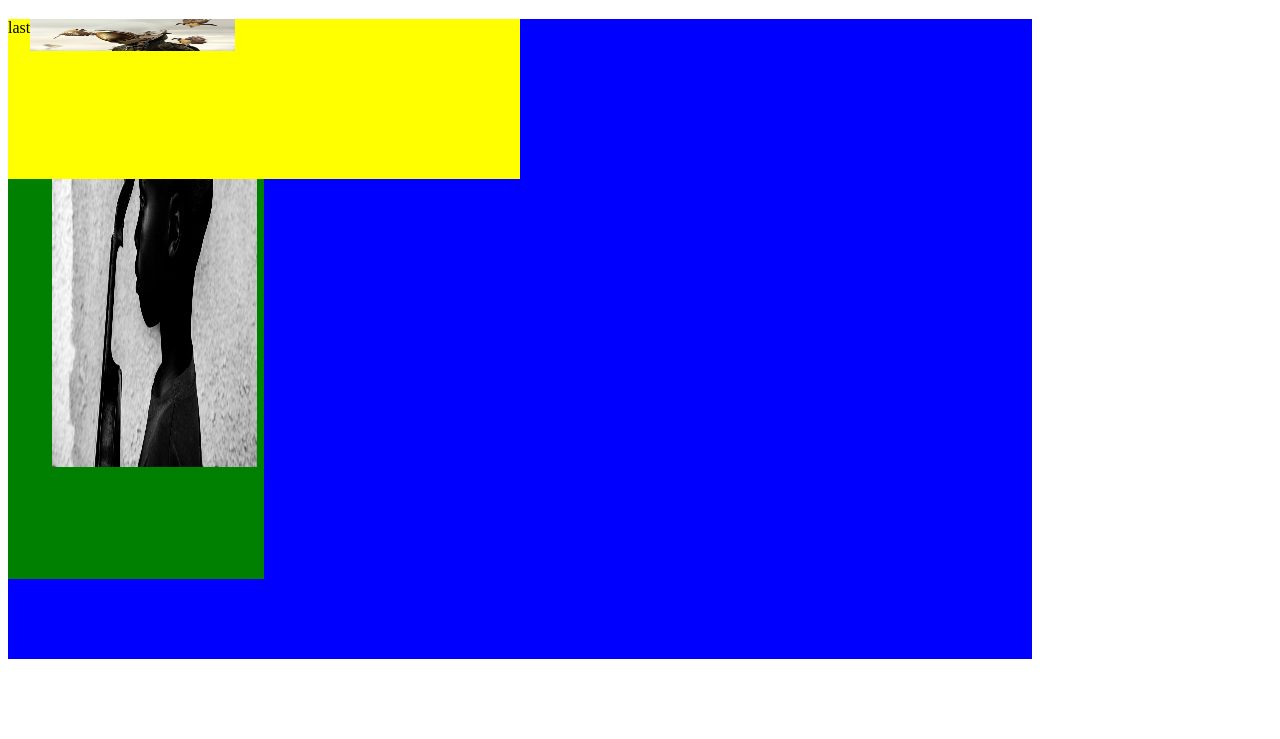
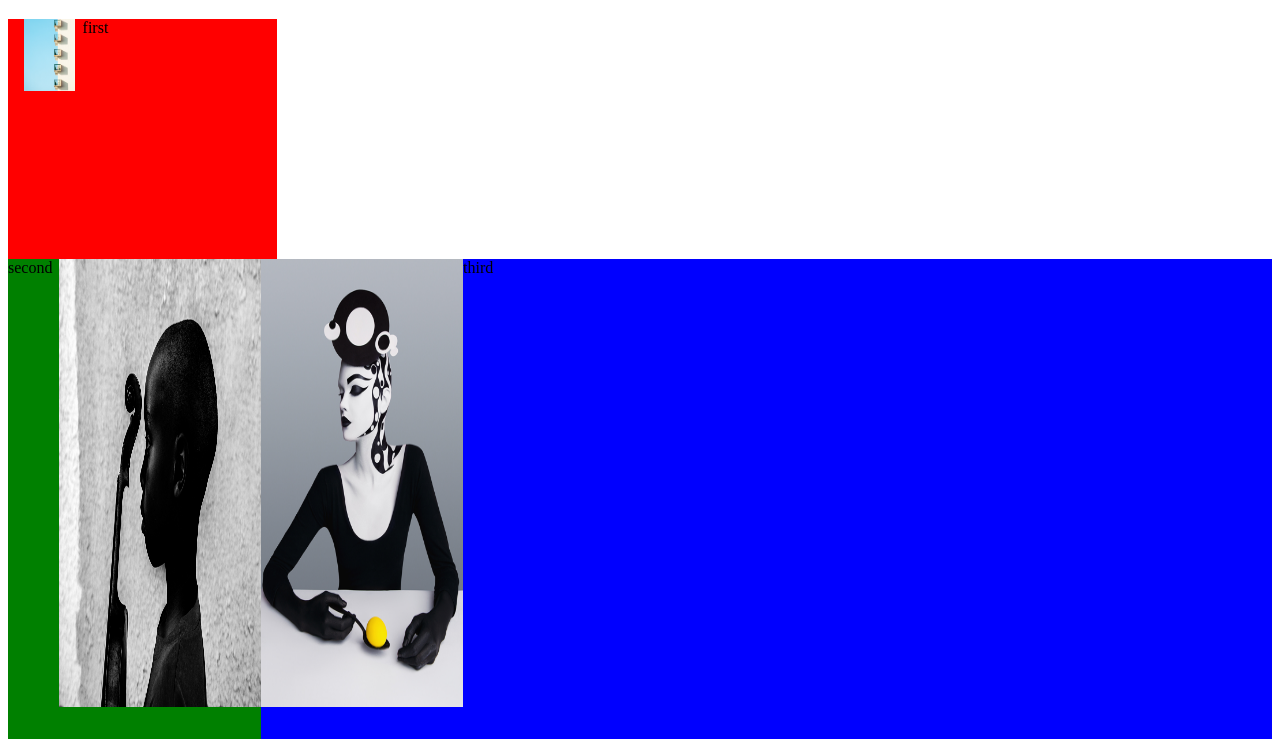
Before and after one commit to piano4251/r3, a plain HTML site: page index.html in a window 1280 px wide. Shown: the part 61-800 px from the top of the page. Drawn offline with Linux system fonts and the light colour scheme.

Commit message:
Update index.html

```diff
--- a/index.html
+++ b/index.html
@@ -14,7 +14,9 @@ html, body, .container
     width: 20%;
     height: 30%;
     background-color: red;
-    position: absolute;
+    margin: 0;
+    padding-left: 0.5em;
+    padding-right: 0.5em
 }
 
 .second{
@@ -22,7 +24,7 @@ html, body, .container
     width: 20%;
     height: 70%;
     background-color: green;
-    position: absolute;
+
 
 }
 
@@ -32,7 +34,7 @@ html, body, .container
     width: 80%;
     height: 80%;
     background-color: blue;
-    position: absolute;
+
 
 }
 
@@ -41,7 +43,7 @@ html, body, .container
     width: 40%;
     height: 20%;
     background-color: #DDDDDD;
-    position: absolute;
+
 }
 
 .last{
@@ -49,7 +51,7 @@ html, body, .container
     width: 40%;
     height: 20%;
     background-color: yellow;
-    position: absolute;
+
 
 }
 </style>
```
